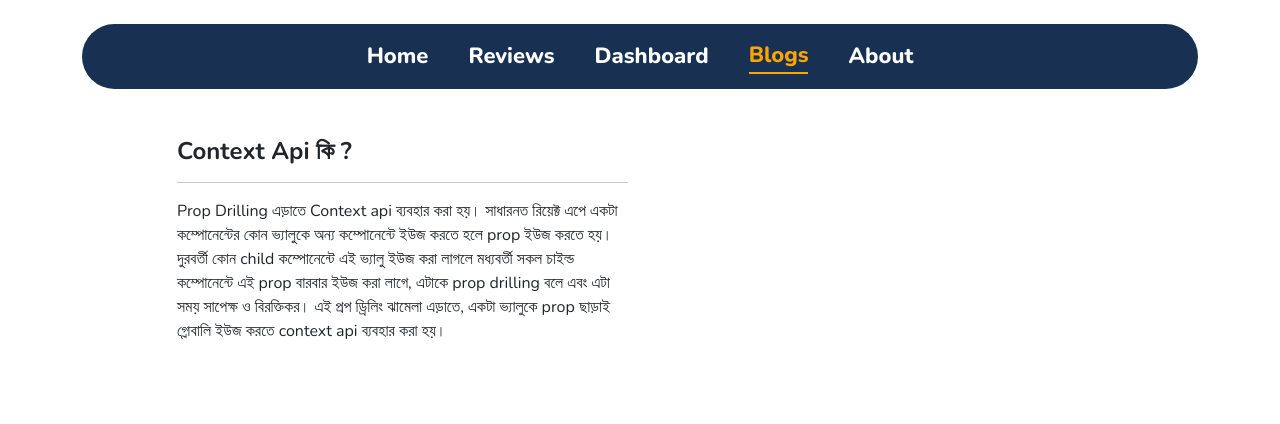
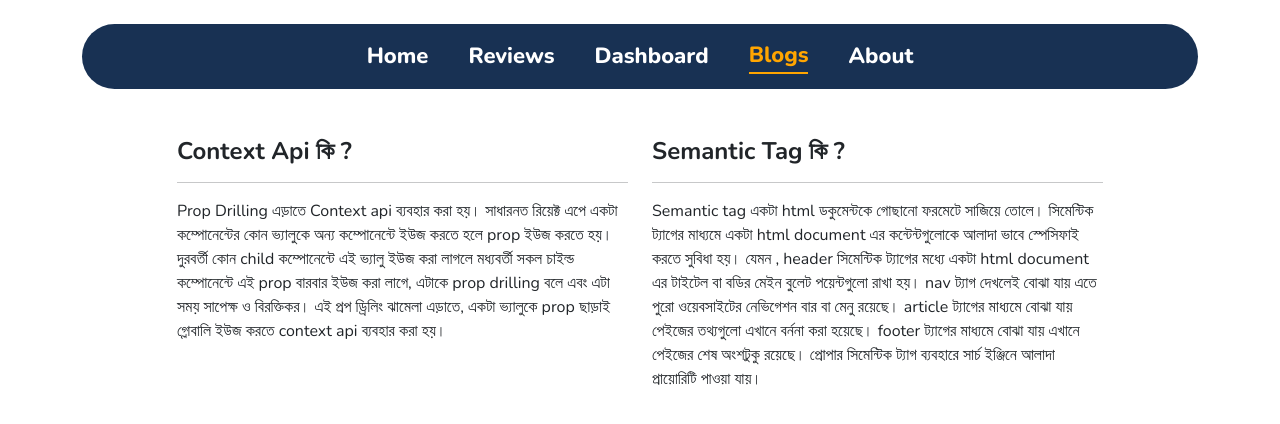
Before and after one commit to shafik720/assignment-9-react-router, a React (Create React App) app: page /blogs in a window 1280 px wide. Shown: the top 424 px of the page. Built offline with nearby package versions, Linux system fonts and the light colour scheme.

Commit message:
blog sections done

```diff
--- a/src/Components/Blogs/Blogs.js
+++ b/src/Components/Blogs/Blogs.js
@@ -16,6 +16,15 @@ const Blogs = () => {
                             </p>
                         </div>
                     </div>
+                    <div className="col-lg-5">
+                        <div className="">
+                            <h4 className="fw-bold fw-bolder">Semantic Tag কি ?</h4>
+                            <hr />
+                            <p>Semantic tag একটা html ডকুমেন্টকে গোছানো ফরমেটে সাজিয়ে তোলে। সিমেন্টিক ট্যাগের মাধ্যমে একটা html document এর কন্টেন্টগুলোকে  আলাদা ভাবে স্পেসিফাই করতে সুবিধা হয়। যেমন , header সিমেন্টিক ট্যাগের মধ্যে একটা html document এর টাইটেল বা বডির মেইন বুলেট পয়েন্টগুলো রাখা হয়। nav ট্যাগ দেখলেই বোঝা যায় এতে পুরো ওয়েবসাইটের নেভিগেশন বার বা মেনু রয়েছে। article ট্যাগের মাধ্যমে বোঝা যায় পেইজের তথ্যগুলো এখানে বর্ননা করা হয়েছে। footer ট্যাগের মাধ্যমে বোঝা যায় এখানে পেইজের শেষ অংশটুকু রয়েছে। প্রোপার সিমেন্টিক ট্যাগ ব্যবহারে সার্চ ইঞ্জিনে আলাদা প্রায়োরিটি পাওয়া যায়।
+                            </p>
+                        </div>
+                    </div>
+                    <div className="col-lg-1"></div>
                 </div>
             </div>
         </div>
```
